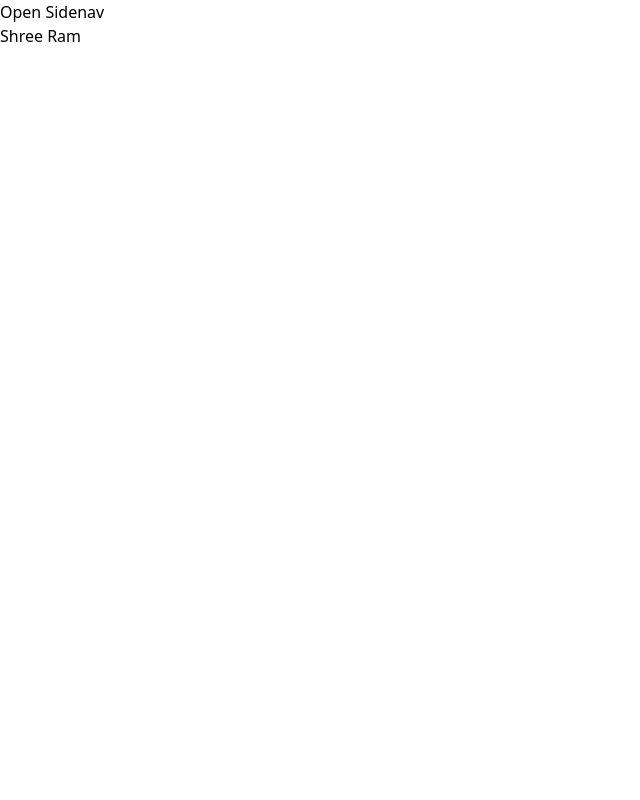
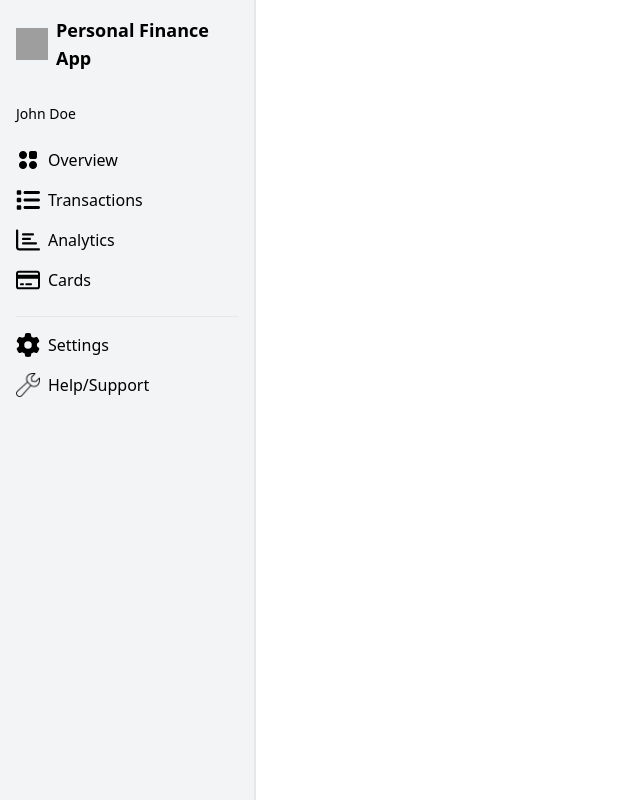
Before and after one commit to dev-atharva/personal_finance_app, a Svelte app: page / in a window 1280 px wide. Both pictures are taken after typing "Sample", "Sample123", "Sample123" into the empty fields and a click on the button "Submit". Shown: the whole page, without its empty margins (0-640 px from the left). Built offline with nearby package versions, Linux system fonts and the light colour scheme; grey boxes are pictures that could not be loaded.

Commit message:
background image change

```diff
--- a/src/components/header.svelte
+++ b/src/components/header.svelte
@@ -1,4 +1,4 @@
-<script>
+<!-- <script>
   import Sidenav from './sidenav.svelte';
 
   import { isSidenavOpen } from '../store/store.js';
@@ -15,4 +15,4 @@ const openSidenav = () => {
 {#if $isSidenavOpen == true}
   <Sidenav />
 {/if}
-</main>
+</main> -->
--- a/src/components/sidenav.svelte
+++ b/src/components/sidenav.svelte
@@ -9,22 +9,22 @@
   import settings from '../assets/settings.svg';
   import support from '../assets/support.png';
 
-  const closeSidenav = () => {
-    $isSidenavOpen = false;
-};
+//   const closeSidenav = () => {
+//     $isSidenavOpen = false;
+// };
 
-function handleImageKeyDown(event) {
-    if (event.key === 'Enter' || event.key === ' ') {
-      closeSidenav();
-    }
-  }
+// function handleImageKeyDown(event) {
+//     if (event.key === 'Enter' || event.key === ' ') {
+//       closeSidenav();
+//     }
+//   }
 </script>
 
   <div class="fixed top-0 left-0 bottom-0 w-64 bg-gray-100 p-4 text-black border-r-2 border-grey">
     <div class="flex items-center mb-8">
       <img class="h-8 w-8 mr-2" src="logo.png" alt="Logo" />
       <h1 class="text-lg font-bold">Personal Finance App</h1>
-      <img class="h-8 w-8 mr-2 cursor-pointer" src={close} alt="Close" on:click={closeSidenav} on:keydown={handleImageKeyDown}/>
+      <!-- <img class="h-6 w-6 mr-2 cursor-pointer" src={close} alt="Close" on:click={closeSidenav} on:keydown={handleImageKeyDown}/> -->
     </div>
 
     <div class="flex items-center mb-6">
@@ -33,15 +33,15 @@ function handleImageKeyDown(event) {
     </div>
 
     <ul class="mb-6">
-      <li class="mb-2 pb-2"><Link to="/" class="flex items-center"><img class="h-8 w-8 mr-2 cursor-pointer" src={overview} alt="Overview"/>Overview</Link></li>
-      <li class="mb-2 pb-2"><Link to="/transactions" class="flex items-center"><img class="h-8 w-8 mr-2 cursor-pointer" src={transactions} alt="Transactions"/>Transactions</Link></li>
-      <li class="mb-2 pb-2"><Link to="/analytics" class="flex items-center"><img class="h-8 w-8 mr-2 cursor-pointer" src={analytics} alt="Analytics"/>Analytics</Link></li>
-      <li class="mb-2"><Link to="/cards" class="flex items-center"><img class="h-8 w-8 mr-2 cursor-pointer" src={cards} alt="Cards"/>Cards</Link></li>
+      <li class="mb-2 pb-2"><Link to="/" class="flex items-center"><img class="h-6 w-6 mr-2 cursor-pointer" src={overview} alt="Overview"/>Overview</Link></li>
+      <li class="mb-2 pb-2"><Link to="/transactions" class="flex items-center"><img class="h-6 w-6 mr-2 cursor-pointer" src={transactions} alt="Transactions"/>Transactions</Link></li>
+      <li class="mb-2 pb-2"><Link to="/analytics" class="flex items-center"><img class="h-6 w-6 mr-2 cursor-pointer" src={analytics} alt="Analytics"/>Analytics</Link></li>
+      <li class="mb-2"><Link to="/cards" class="flex items-center"><img class="h-6 w-6 mr-2 cursor-pointer" src={cards} alt="Cards"/>Cards</Link></li>
     </ul>
     <hr class="black">
     <ul>
-      <li class="mb-2 pt-2 pb-2"><Link to="/" class="flex items-center"><img class="h-8 w-8 mr-2 cursor-pointer" src={settings} alt="Close"/>Settings</Link></li>
-      <li class="mb-2"><Link to="/" class="flex items-center"><img class="h-8 w-8 mr-2 cursor-pointer" src={support} alt="Close"/>Help/Support</Link></li>
+      <li class="mb-2 pt-4 pb-2"><Link to="/" class="flex items-center"><img class="h-6 w-6 mr-2 cursor-pointer" src={settings} alt="Close"/>Settings</Link></li>
+      <li class="mb-2"><Link to="/" class="flex items-center"><img class="h-6 w-6 mr-2 cursor-pointer" src={support} alt="Close"/>Help/Support</Link></li>
     </ul>
   </div>
 
--- a/src/pages/Login/index.svelte
+++ b/src/pages/Login/index.svelte
@@ -1,6 +1,7 @@
 <script>
   import Signup from "./Signup.svelte";
   import Signin from "./Signin.svelte";
+  import BackImage from "../../assets/endless-constellation.svg";
   let toggle = false;
 
   const handletoggle = () => {
@@ -9,6 +10,7 @@
 </script>
 
 <div class="w-screen h-screen bg-main-color flex items-center justify-center">
+  <img src={BackImage} class='absolute w-full h-full object-cover mix-blend-overlay' alt="/" />
   <div
     class="flex flex-row lg:min-h-[50%] lg:min-w-[50%] rounded-xl justify-evenly sm:flex-wrap bg-color sm:min-h-[75%] p-2"
   >
@@ -75,10 +77,10 @@
     transition: transform cubic-bezier(0.175, 0.885, 0.32, 1.275) ease-in-out;
     animation: Movex 10s linear;
   }
-
+/*
   .bg-main-color {
-    background: rgb(30, 114, 223);
-  }
+    background: rgb(30, 113, 221);
+  } */
 
   .bg-color {
     background: rgba(255, 255, 255, 0.3);
--- a/src/pages/Overview/index.svelte
+++ b/src/pages/Overview/index.svelte
@@ -2,6 +2,7 @@
   import user_login from "../../store/store.js";
   import { onDestroy } from "svelte";
   import Signin from "../Login/index.svelte";
+  import Sidenav from "../../components/sidenav.svelte";
   let sign_in = false;
 
   const unsubscribe = user_login.subscribe((new_value) => {
@@ -21,7 +22,7 @@
     <Signin />
   {:else}
   <div>
-    <Header/>
+    <Sidenav />
   </div>
     Shree Ram
   {/if}
```
Also changed, not shown: src/assets/endless-constellation.svg (added).
